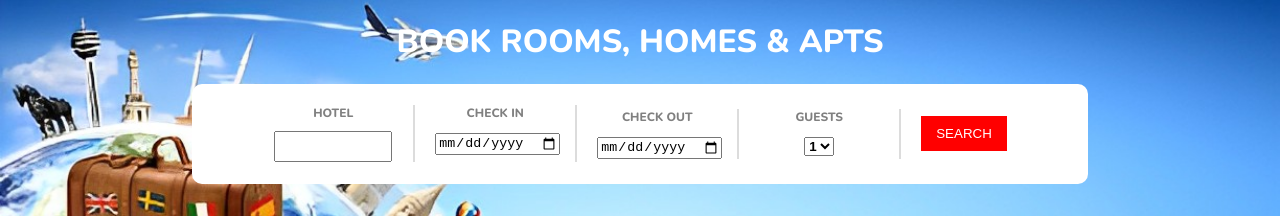
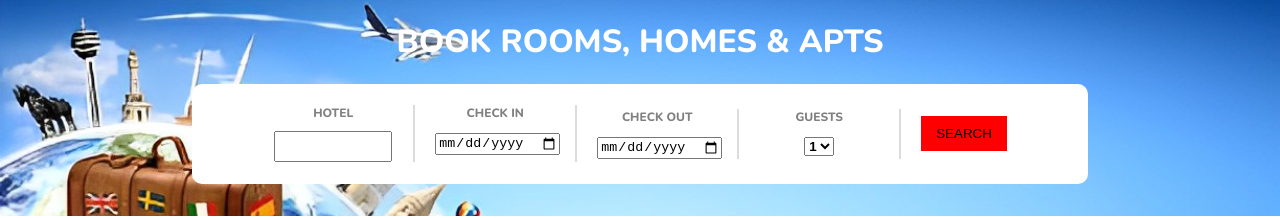
Before and after one commit to Mike2020x/frontend-top-v29-hoteles, a React (Vite) app: page / in a window 1280 px wide. Shown: the part 86-304 px from the top of the page. Built offline with nearby package versions, Linux system fonts and the light colour scheme.

Commit message:
Update Titles.jsx

```diff
--- a/src/components/Titles/Titles.jsx
+++ b/src/components/Titles/Titles.jsx
@@ -1,3 +1,4 @@
+import { Link } from 'react-router-dom'
 import './Titles.scss'
 
 export default function Titles() {
@@ -11,7 +12,7 @@ export default function Titles() {
             <div className='content__titles--mobileBox'>
               <div className='content__titles--border'>
                 <h4>HOTEL</h4>
-                <input type="text" className='location' />
+                <input type="text" className='location'/>
               </div>
               <div className="border__right1"></div>
               <div className='content__titles--border'>
@@ -37,7 +38,7 @@ export default function Titles() {
               <div className="border__right2"></div>
             </div>
             <div className='content__titles--box search'>
-              <button>SEARCH</button>
+              <button><Link to="hotel-list">SEARCH</Link></button>
             </div>
           </div>
         </div>
```
